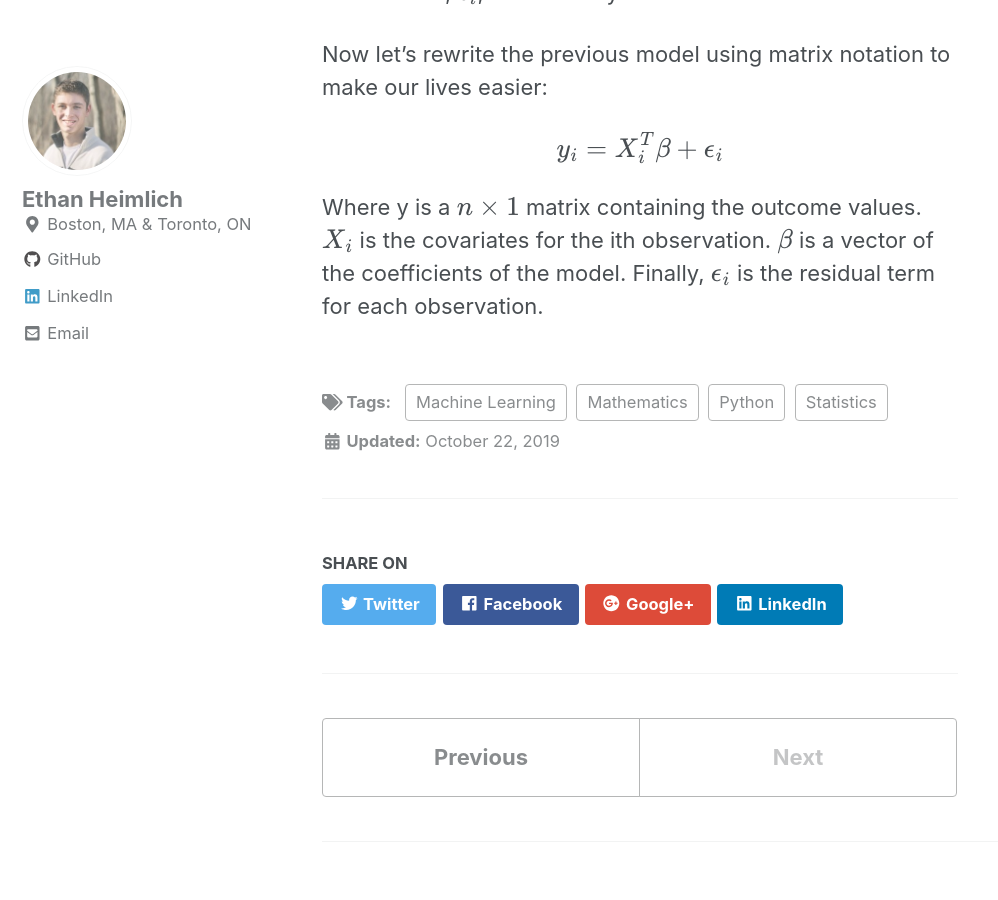
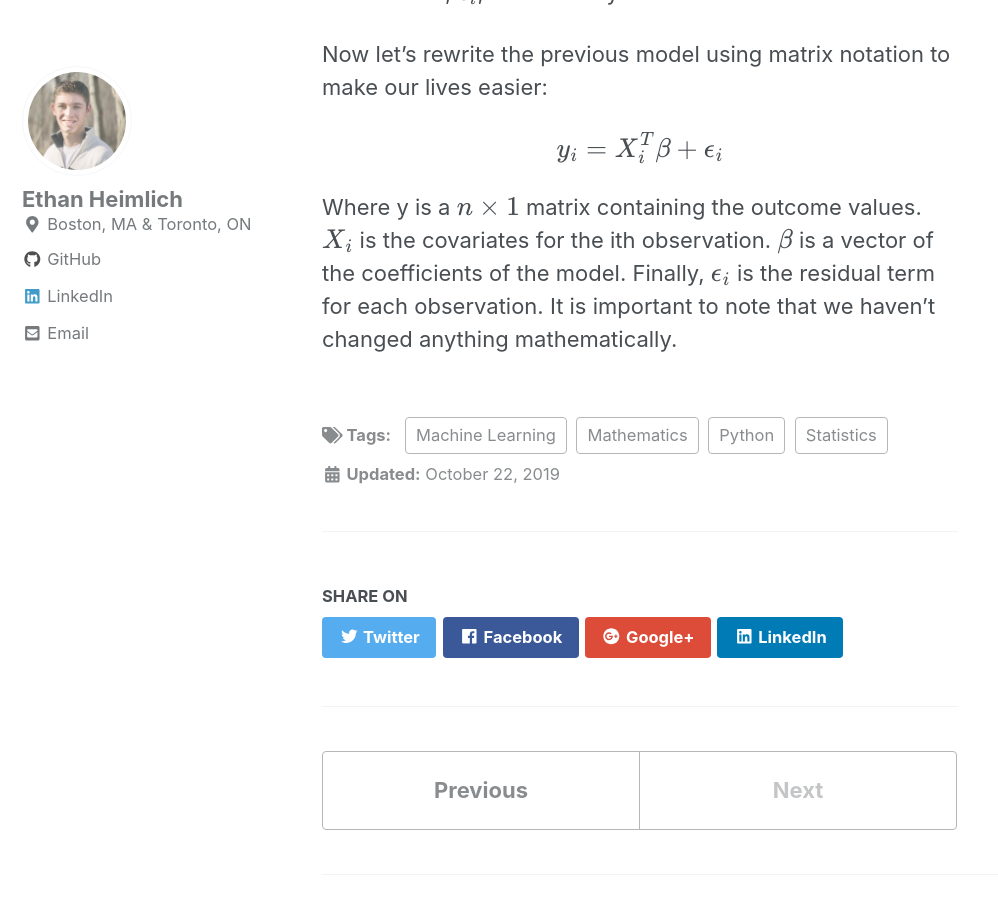
Before and after one commit to eheimlich/eheimlich.github.io, a Jekyll site: the page built from _posts/2019-10-22-generalized_linear_models.md, in a window 1280 px wide and 900 px high, scrolled down 1450 px. Shown: the whole window, without its empty margins (0-998 px from the left). Built offline with Jekyll 4.4.1, drawn with Linux system fonts in a browser that asks for light colours; cached includes are drawn as plain includes; nearby versions of some CDN libraries; formulas are drawn with MathJax 3.

Commit message:
Started linear regression section

```diff
--- a/_posts/2019-10-22-generalized_linear_models.md
+++ b/_posts/2019-10-22-generalized_linear_models.md
@@ -32,4 +32,5 @@ Now let's rewrite the previous model using matrix notation to make our lives eas
 $$ y_i = X_i^{T} \beta + \epsilon_i $$
 
 Where y is a $$ n \times 1 $$ matrix containing the outcome values. $$ X_i $$ is the covariates
-for the ith observation. $$\beta$$ is a vector of the coefficients of the model. Finally, $$\epsilon_i$$ is the residual term for each observation.
+for the ith observation. $$\beta$$ is a vector of the coefficients of the model. Finally, $$\epsilon_i$$ is the residual term for each observation. It is important
+to note that we haven't changed anything mathematically.
```
